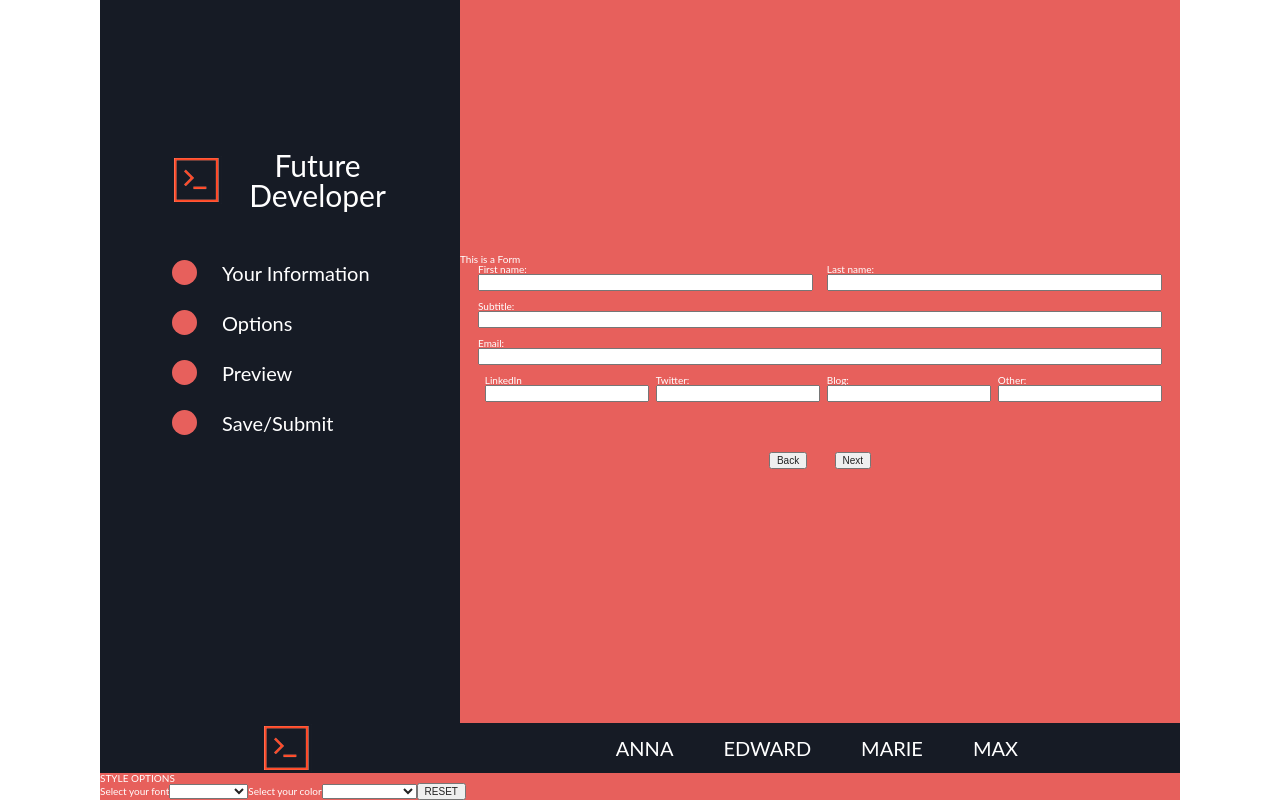
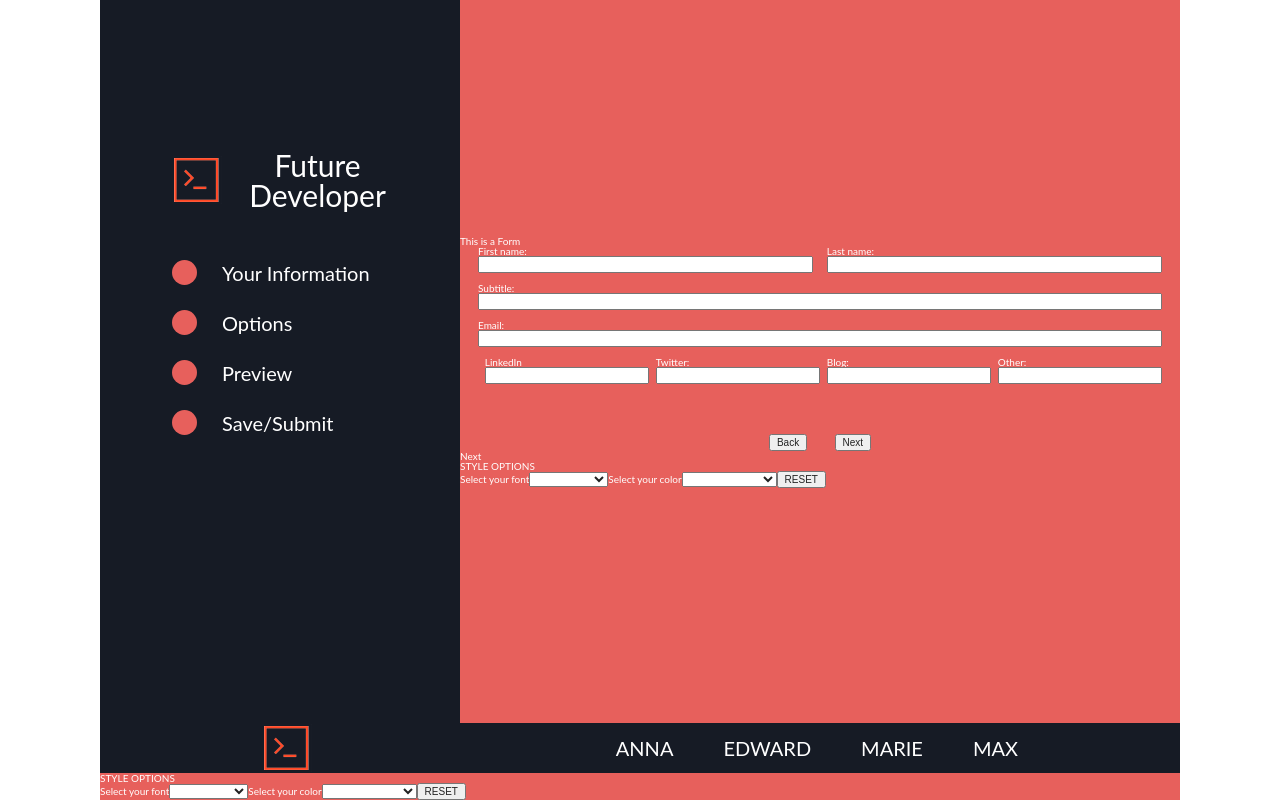
Before and after one commit to EdwardMaxMarieAnna/frontEndDeveloperComingSoon, a React (Create React App) app: page /styles in a window 1280 px wide. Built offline with nearby package versions, Linux system fonts and the light colour scheme; no server answers.

Commit message:
init router work from about page to style page

```diff
--- a/src/components/form/Form.js
+++ b/src/components/form/Form.js
@@ -1,5 +1,6 @@
 import React, { Component } from 'react';
 import About from "../../About";
+import StyleOptions from "../../StyleOptions.js"
 
 import { BrowserRouter as Router, Route, Link } from "react-router-dom";
 
@@ -12,12 +13,12 @@ class Form extends Component {
         <h2>This is a Form</h2>
         <About />
         <nav>
-            {/* <Link to="/">Back</Link>
-            <Link to="/nextPageHere">Next</Link> */}
+            {/* <Link to="/">Back</Link> */}
+            <Link to="/styles">Next</Link>
         </nav>
 
-        {/* <Route exact path="/" component={ mainPageComponent } />
-        <Route exact path="/nextPageHere" component={ nextPageComponent } /> */}
+        {/* <Route exact path="/" component={ mainPageComponent } /> */}
+        <Route exact path="/styles" component={ StyleOptions } />
 
 
       </div>
```
